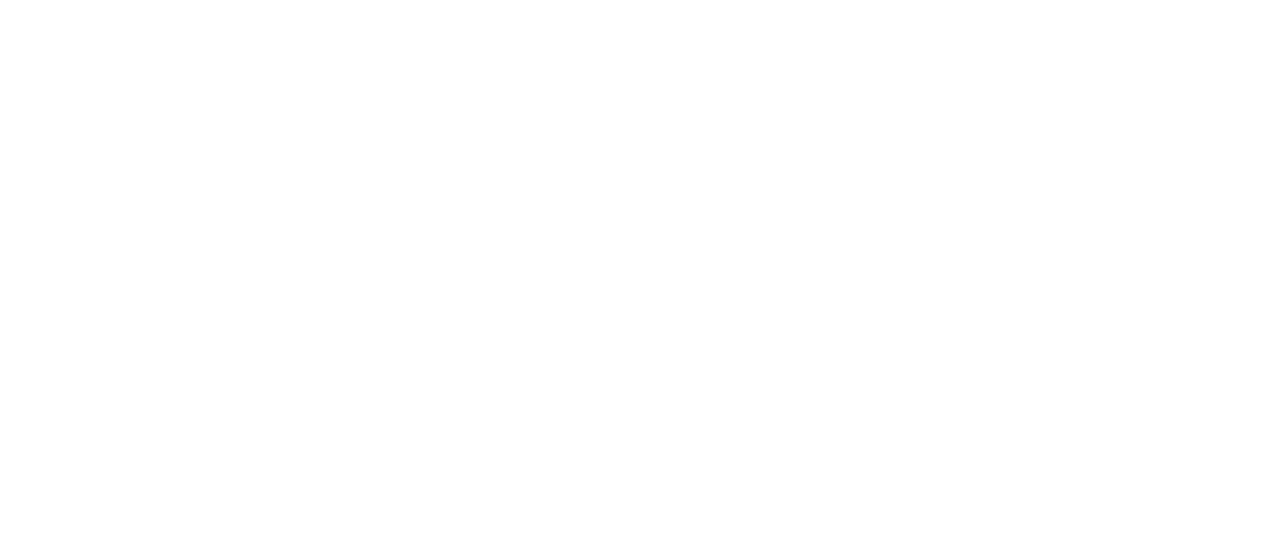
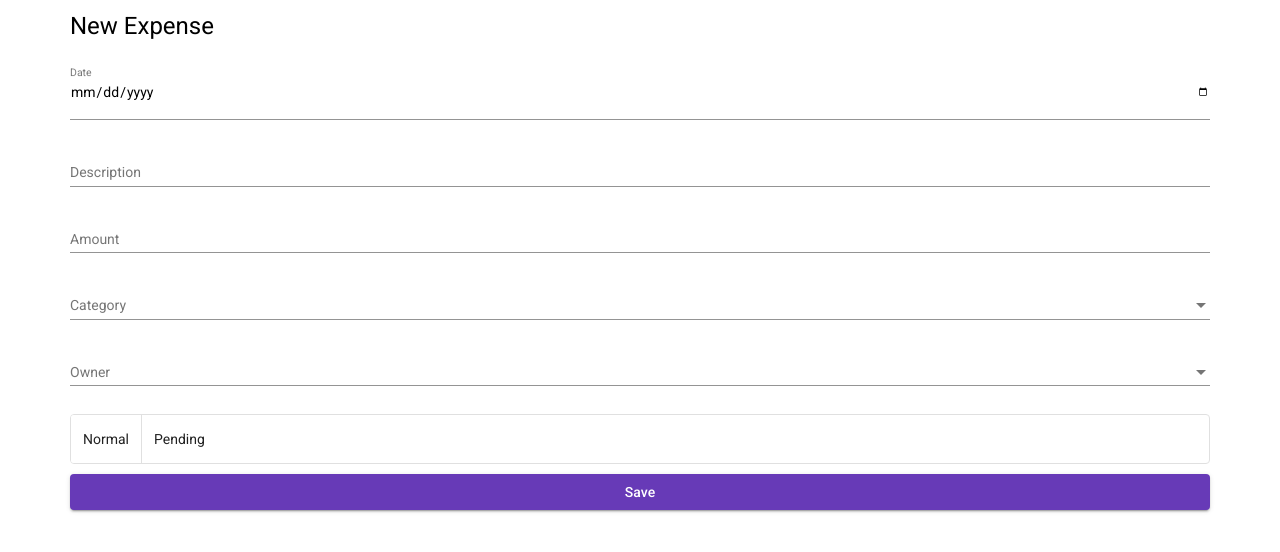
Before and after one commit to yanhamu/badzeet-web, an Angular app: page /new-expense in a window 1280 px wide. Before the commit this address led to /. Shown: the top 552 px of the page. Built offline with nearby package versions, Linux system fonts and the light colour scheme.

Commit message:
added new-expense and updated main toolbar

```diff
--- a/src/app/app-material.module.ts
+++ b/src/app/app-material.module.ts
@@ -4,6 +4,8 @@ import { MatInputModule } from '@angular/material/input';
 import { MatButtonModule } from '@angular/material/button';
 import { MatToolbarModule } from '@angular/material/toolbar';
 import { MatIconModule } from '@angular/material/icon';
+import { MatSelectModule } from '@angular/material/select';
+import { MatButtonToggleModule} from '@angular/material/button-toggle';
 
 const modules = [
   MatFormFieldModule,
@@ -11,6 +13,8 @@ const modules = [
   MatButtonModule,
   MatToolbarModule,
   MatIconModule,
+  MatSelectModule,
+  MatButtonToggleModule,
 ];
 
 @NgModule({
--- a/src/app/app-routing.module.ts
+++ b/src/app/app-routing.module.ts
@@ -4,11 +4,13 @@ import { LoginComponent } from './pages/login/login.component';
 import { RouterModule, Routes } from '@angular/router';
 import { DashboardComponent } from './pages/dashboard/dashboard.component';
 import { ExpensesComponent } from './pages/expenses/expenses.component';
+import { NewExpenseComponent } from './new-expense/new-expense.component';
 
 const routes: Routes = [
   { path: 'login', component: LoginComponent },
   { path: 'dashboard', component: DashboardComponent },
   { path: 'expenses', component: ExpensesComponent },
+  { path: 'new-expense', component: NewExpenseComponent },
 ];
 
 @NgModule({
--- a/src/app/app.component.css
+++ b/src/app/app.component.css
@@ -3,10 +3,12 @@
   width: 100%;
 }
 
-.container a {
+.container > a {
   margin-right: 10px;
 }
 
+
 .right {
   margin-left: auto;
+  margin-right: 0px;
 }
--- a/src/app/app.component.html
+++ b/src/app/app.component.html
@@ -1,9 +1,9 @@
 <mat-toolbar *ngIf='isLogged()'>
-  <a mat-button href="/">Badzeet</a>
   <div class="container">
-    <a mat-raised-button href="/expenses">Expenses</a>
-    <a mat-raised-button color="primary" href="/expenses">Record</a>
-    <a mat-raised-button class='right' color="primary" href="/expenses">Logout</a>
+    <a mat-button href="/">Badzeet</a>
+    <a mat-button href="/expenses">Expenses</a>
+    <a mat-button color="primary" href="/new-expense">Record</a>
+    <button mat-button class='right' color="primary" href="/expenses">Logout</button>
   </div>
 </mat-toolbar>
 <router-outlet></router-outlet>
--- a/src/app/app.module.ts
+++ b/src/app/app.module.ts
@@ -11,6 +11,7 @@ import { ExpensesComponent } from './pages/expenses/expenses.component';
 import { BrowserAnimationsModule } from '@angular/platform-browser/animations';
 import { AppMaterialModule } from './app-material.module';
 import { HttpClientModule } from '@angular/common/http';
+import { NewExpenseComponent } from './new-expense/new-expense.component';
 
 @NgModule({
   declarations: [
@@ -18,6 +19,7 @@ import { HttpClientModule } from '@angular/common/http';
     LoginComponent,
     DashboardComponent,
     ExpensesComponent,
+    NewExpenseComponent,
   ],
   imports: [
     BrowserModule,
--- /dev/null
+++ b/src/app/new-expense/new-expense.component.css
@@ -0,0 +1,22 @@
+@media (min-width: 1200px) {
+  .container {
+    max-width: 1140px;
+  }
+}
+@media (max-width: 1200px) {
+  .container {
+    max-width: 400px;
+  }
+}
+
+.container {
+  flex-direction: column;
+  display: flex;
+  width: 100%;
+  margin-left: auto;
+  margin-right: auto;
+}
+
+.container > * {
+    margin-top: 10px;
+}
--- /dev/null
+++ b/src/app/new-expense/new-expense.component.html
@@ -0,0 +1,40 @@
+<div class="container">
+  <h1>New Expense</h1>
+  <mat-form-field>
+    <mat-label>Date</mat-label>
+    <input matInput type="date" />
+  </mat-form-field>
+
+  <mat-form-field>
+    <mat-label>Description</mat-label>
+    <input matInput type="text" />
+  </mat-form-field>
+
+  <mat-form-field>
+    <mat-label>Amount</mat-label>
+    <input matInput type="number" step="1" />
+  </mat-form-field>
+
+  <mat-form-field>
+    <mat-label>Category</mat-label>
+    <mat-select>
+      <mat-option>CategoryA</mat-option>
+      <mat-option>CategoryB</mat-option>
+    </mat-select>
+  </mat-form-field>
+
+  <mat-form-field>
+    <mat-label>Owner</mat-label>
+    <mat-select>
+      <mat-option>Owner1</mat-option>
+      <mat-option>Owner2</mat-option>
+    </mat-select>
+  </mat-form-field>
+
+  <mat-button-toggle-group>
+    <mat-button-toggle value="normal">Normal</mat-button-toggle>
+    <mat-button-toggle value="pending">Pending</mat-button-toggle>
+  </mat-button-toggle-group>
+
+  <button mat-raised-button color="primary">Save</button>
+</div>
--- /dev/null
+++ b/src/app/new-expense/new-expense.component.ts
@@ -0,0 +1,15 @@
+import { Component, OnInit } from '@angular/core';
+
+@Component({
+  selector: 'app-new-expense',
+  templateUrl: './new-expense.component.html',
+  styleUrls: ['./new-expense.component.css']
+})
+export class NewExpenseComponent implements OnInit {
+
+  constructor() { }
+
+  ngOnInit(): void {
+  }
+
+}
```
Also changed, not shown: src/styles.css (line endings or trailing spaces).
